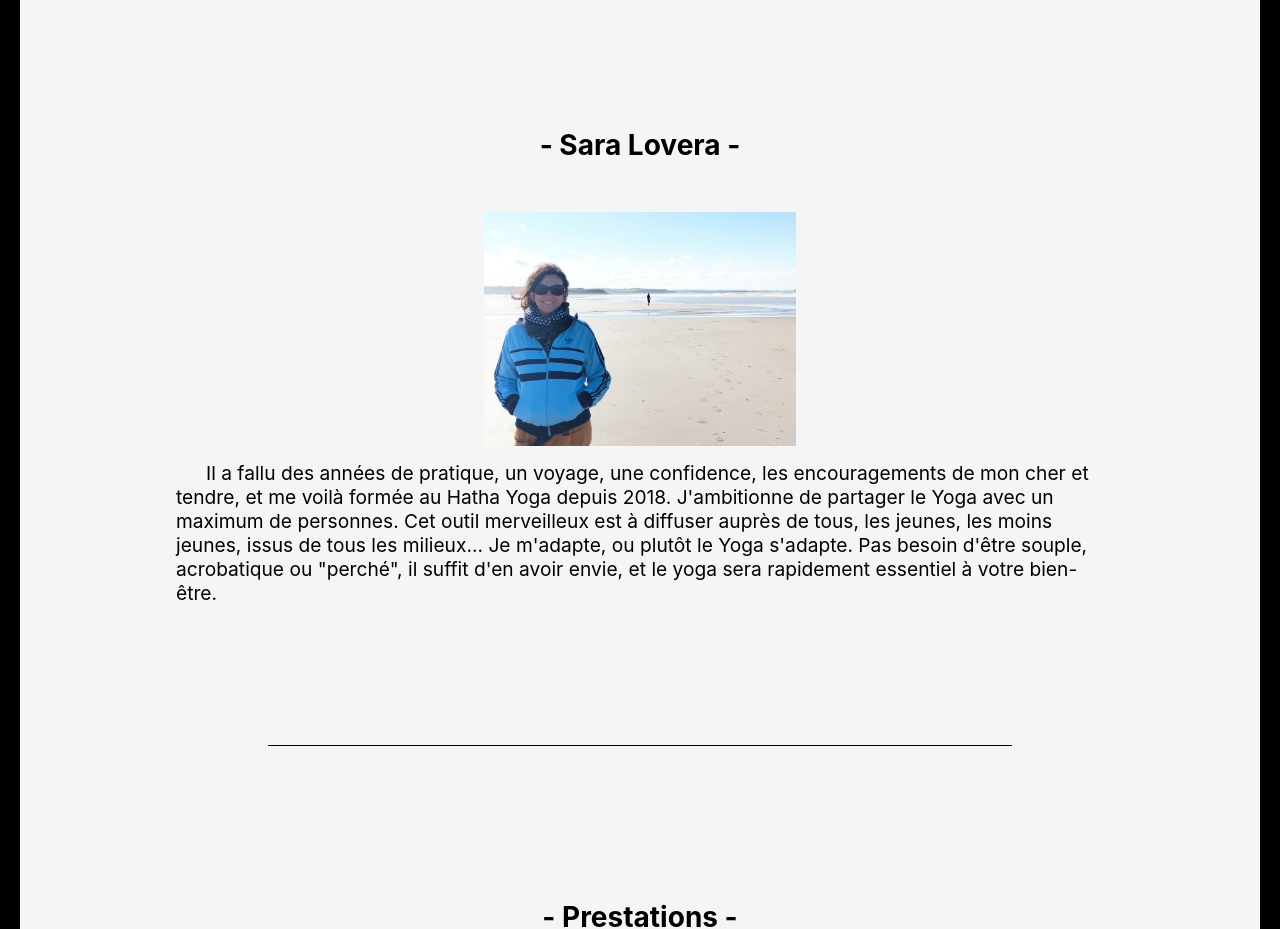
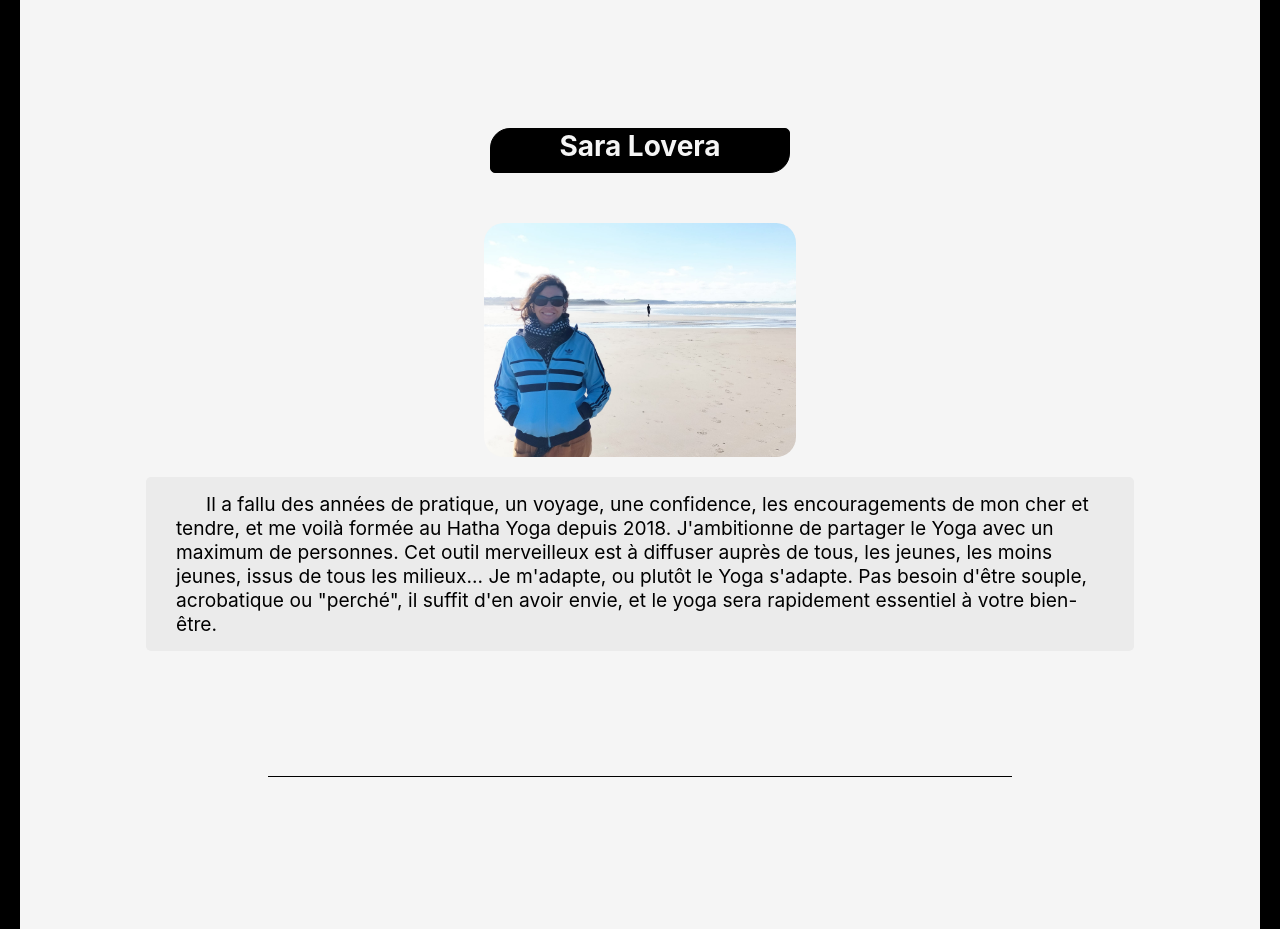
Before and after one commit to e-hainaux/SYA-frontend, a Next.js app: page / in a window 1280 px wide. Shown: the part 1087-2016 px from the top of the page. Built offline with nearby package versions, Linux system fonts and the light colour scheme.

Commit message:
Front finalisé 19-03-2024 15:19

```diff
--- a/components/Actus.js
+++ b/components/Actus.js
@@ -4,7 +4,7 @@ import styles from "../styles/SectionCSS.module.css";
 export default function Actus() {
   return (
     <section className={styles.segment} id="Actus">
-      <h2 className={styles.titre}>- Actualités de SYA -</h2>
+      <h2 className={styles.titre}>Actualités de SYA</h2>
       <p class={styles.paragraphe}>
         Lancement du site internet SYA ! L'année 2024 voit l'arrivée de ce tout
         nouveau site qui a vocation à promouvoir mes activités ainsi qu'à vous
--- a/components/Formulaire.js
+++ b/components/Formulaire.js
@@ -22,7 +22,7 @@ const Formulaire = () => {
     }
 
     // Traitement du formulaire (envoi des données, etc.)
-    // À compléter selon vos besoins
+    // À compléter selon besoins
 
     // Réinitialisation du formulaire après soumission
     setPrenom("");
@@ -36,8 +36,8 @@ const Formulaire = () => {
 
   return (
     <section id="Formulaire" className={styles.segment}>
+      <h2 className={styles.titre}>Contact</h2>
       <div className={styles.formulaireContainer}>
-        <h2>Formulaire de Contact</h2>
         <form onSubmit={handleSubmit}>
           <div className={styles.formGroup}>
             <label htmlFor="prenom">Prénom *</label>
--- a/components/PresentationSara.js
+++ b/components/PresentationSara.js
@@ -1,5 +1,5 @@
 import React from "react";
-import styles from "../styles/presentationSara.module.css";
+import styles from "../styles/PresentationSara.module.css";
 import Image from "next/image";
 
 import photoSara from "../public/images/PhotoSara.jpg";
@@ -7,7 +7,7 @@ import photoSara from "../public/images/PhotoSara.jpg";
 const PresentationSara = () => {
   return (
     <section id="PresentationSara" className={styles.segment}>
-      <h2 className={styles.titre}>- Sara Lovera -</h2>
+      <h2 className={styles.titre}>Sara Lovera</h2>
       <div className={`${styles.textePhoto}`}>
         <div className={`${styles.imageWrapper}`}>
           <div
--- a/components/Prestations.js
+++ b/components/Prestations.js
@@ -4,7 +4,7 @@ import styles from "../styles/SectionCSS.module.css";
 export default function Prestations() {
   return (
     <section className={styles.segment} id="Prestations">
-      <h2 className={styles.titre}>- Prestations -</h2>
+      <h2 className={styles.titre}>Prestations</h2>
       <h3 className={styles.titreSecondaire}>En structure</h3>
       <p className={styles.paragraphe} id="dans-les-structures">
         Mon parcours professionnel dans le social, et ma volonté d'ouvrir le
--- a/components/Temoignages.js
+++ b/components/Temoignages.js
@@ -4,7 +4,7 @@ import styles from "../styles/SectionCSS.module.css";
 export default function Temoignages() {
   return (
     <section className={styles.segment} id="Temoignages">
-      <h2 className={styles.titre}>- Témoignages -</h2>
+      <h2 className={styles.titre}>Témoignages</h2>
       <p className={styles.paragraphe}>
         Je n'avais jamais pratiqué le yoga avant de rencontrer Sara et j'avais
         des clichés en tête sur cette pratique tant sur la souplesse et la
--- a/styles/BanderolePhotos.module.css
+++ b/styles/BanderolePhotos.module.css
@@ -22,7 +22,7 @@
   align-items: center;
   overflow: hidden;
 
-  background-color: chocolate;
+  background-color: black;
   /* border: 1px solid blue; */
 }
 
--- a/styles/Formulaire.module.css
+++ b/styles/Formulaire.module.css
@@ -10,9 +10,24 @@
   max-width: 600px;
   margin: 0 auto;
   padding: 20px;
-  background-color: whitesmoke;
+  background-color: #ebebeb;
+  border-radius: 5px;
+  /* border: 1px solid red; */
 }
-
+.titre {
+  color: whitesmoke;
+  width: 50%;
+  height: 45px;
+  max-width: 300px;
+  min-width: 250px;
+  font-size: 1.75rem;
+  text-align: center;
+  vertical-align: middle;
+  margin: 30px auto;
+  background-color: #000000;
+  border: 1px solid #000000;
+  border-radius: 20px 5px 20px 5px;
+}
 .formGroup {
   margin-bottom: 20px;
 }
--- a/styles/SectionCSS.module.css
+++ b/styles/SectionCSS.module.css
@@ -5,9 +5,18 @@
   background-color: whitesmoke;
 }
 .titre {
+  color: whitesmoke;
+  width: 50%;
+  height: 45px;
+  max-width: 300px;
+  min-width: 250px;
   font-size: 1.75rem;
   text-align: center;
+  vertical-align: middle;
   margin: 30px auto;
+  background-color: #000000;
+  border: 1px solid #000000;
+  border-radius: 20px 5px 20px 5px;
 }
 .titreSecondaire {
   font-size: 1.4rem;
@@ -22,6 +31,8 @@
   margin: 0 auto;
   text-indent: 30px;
   padding: 15px 30px;
+  background-color: #ebebeb;
+  border-radius: 5px;
 }
 
 @media only screen and (min-width: 800px) {
--- a/styles/presentationSara.module.css
+++ b/styles/presentationSara.module.css
@@ -7,9 +7,18 @@
 }
 
 .titre {
+  color: whitesmoke;
+  width: 50%;
+  height: 45px;
+  max-width: 300px;
+  min-width: 250px;
   font-size: 1.75rem;
   text-align: center;
+  vertical-align: middle;
   margin: 30px auto;
+  background-color: #000000;
+  border: 1px solid #000000;
+  border-radius: 20px 5px 20px 5px;
 }
 
 .textePhoto {
@@ -30,6 +39,8 @@
   margin: 0 auto;
   text-indent: 30px;
   padding: 15px 30px;
+  background-color: #ebebeb;
+  border-radius: 5px;
 }
 .imageWrapper {
   width: 100%;
@@ -37,6 +48,7 @@
   flex-direction: row;
   justify-content: center;
   align-items: center;
+  margin-bottom: 20px;
   /* border: 1px solid red; */
 }
 .imageContainer {
@@ -52,6 +64,8 @@
 .photoSara {
   max-width: 100%;
   max-height: 100%;
+  border-radius: 20px;
+
   /* object-fit: cover; ou 'cover' ? */
 }
 
```
